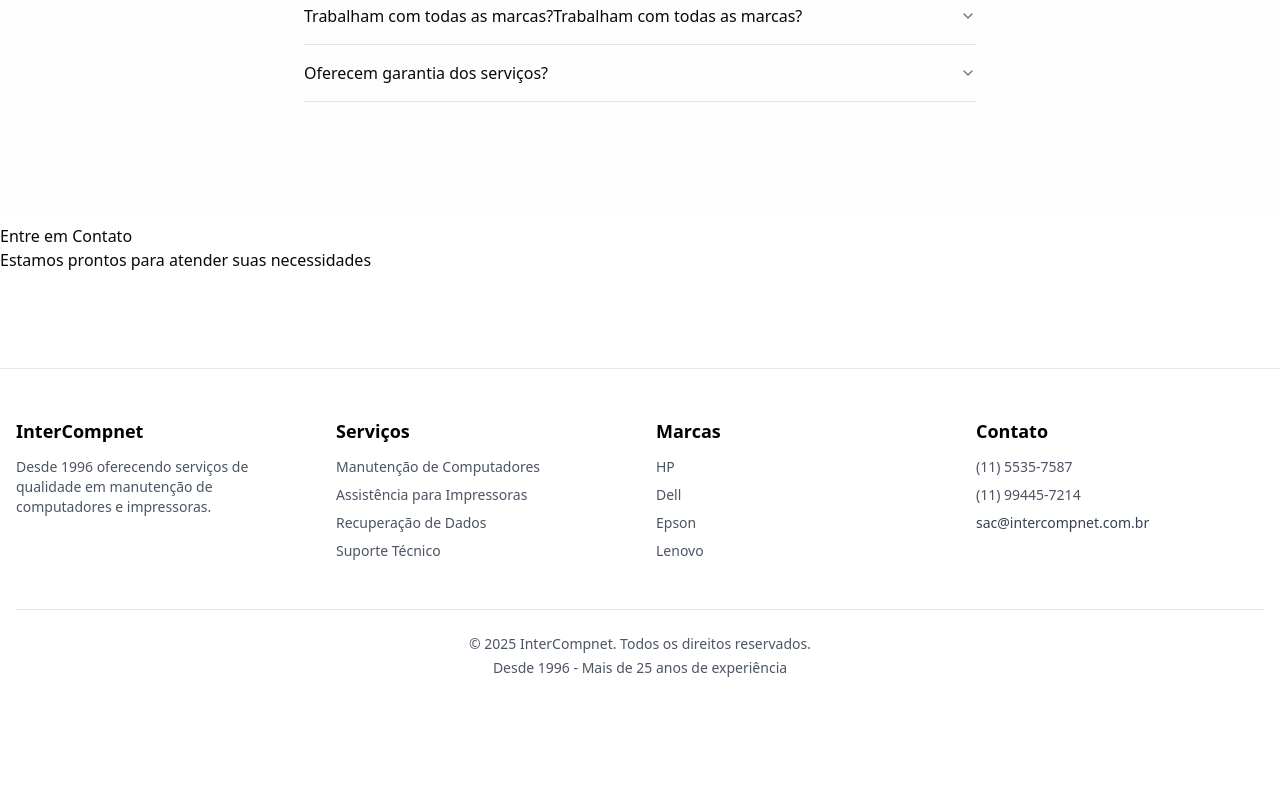
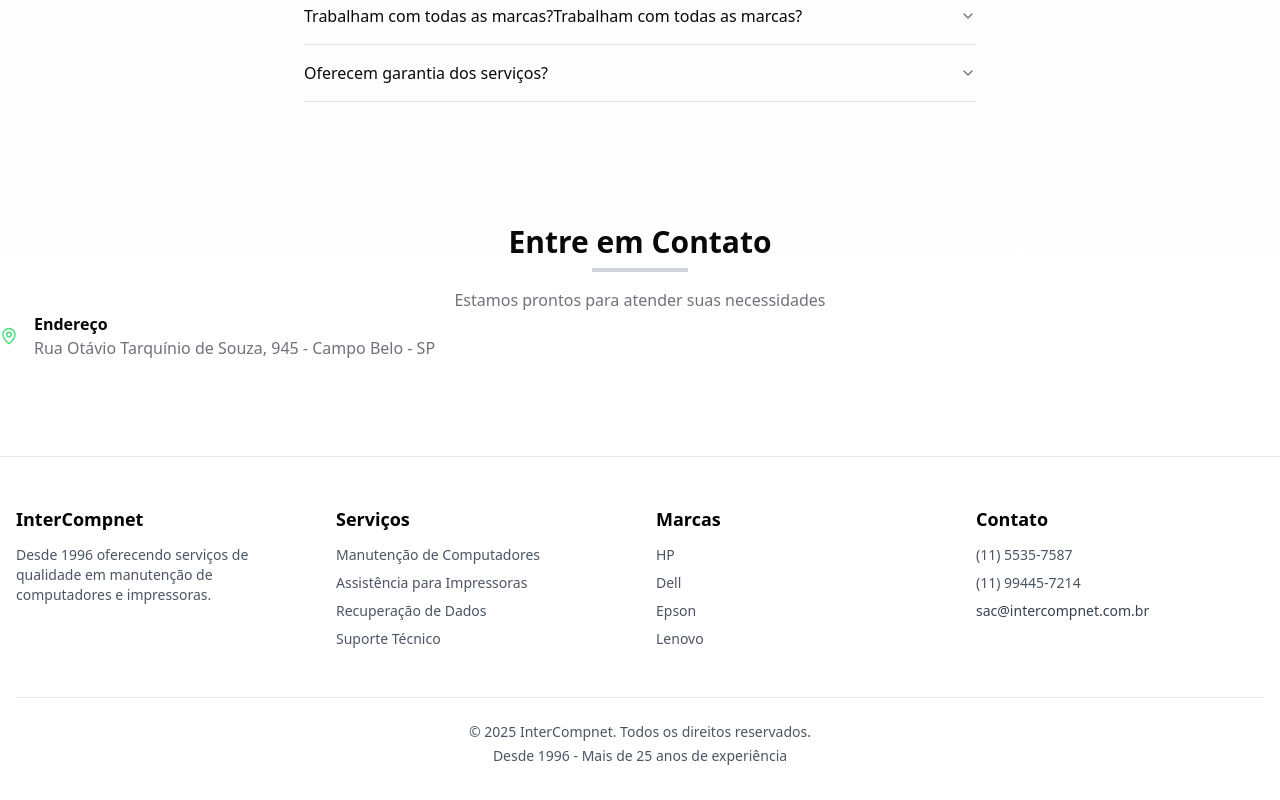
Before and after one commit to Daischi/Intercompnet, a Next.js app: page / in a window 1280 px wide. Shown: the part 3960-4760 px from the top of the page. Before the commit the page ends 4686 px from the top, so only its background shows below. Built offline with nearby package versions, Linux system fonts and the light colour scheme.

Commit message:
ajustando

```diff
--- a/src/components/Contatos/index.tsx
+++ b/src/components/Contatos/index.tsx
@@ -1,14 +1,39 @@
+import { MapPin } from "lucide-react";
+
 export default function Contatos (){
 
     return(
     <div>
 
         <section>
-            <div>
-                <h1>Entre em Contato
+
+
+            <div className="place-items-center">
+                <h1 className="text-3xl font-bold mb-2">Entre em Contato
                 </h1>
-                <p>Estamos prontos para atender suas necessidades</p>
+                <div className="w-24 h-1 bg-gray-300 mx-auto mb-4"></div>
+                <p className="text-muted-foreground">Estamos prontos para atender suas necessidades</p>
             </div>
+
+            <section className="">
+
+
+                <div className="flex items-center gap-4">
+                    <div className="flex gap-3">
+                    <MapPin className="text-green-400 flex" size={18}/>
+                    </div>
+                    <div className="grid grid-rows-2">
+
+                    <h3 className="font-bold">Endereço</h3>
+
+                    <p className="text-muted-foreground">Rua Otávio Tarquínio de Souza, 945 - Campo Belo - SP</p>
+                    </div>
+                    </div>
+            </section>
+
+
+
+
 
 
         </section>
```
